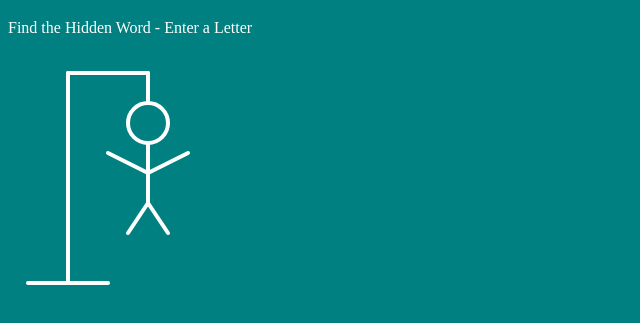
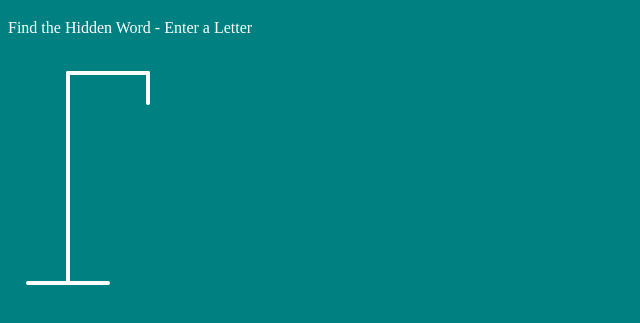
Before and after one commit to NicoleGeorge/hangman-game, a plain HTML site: page index.html in a window 1280 px wide. Shown: the part 61-384 px from the top of the page, without its empty margins (0-640 px from the left). Drawn offline with Linux system fonts and the light colour scheme.

Commit message:
setting up for game - added class to figure and set display to none

```diff
--- a/index.html
+++ b/index.html
@@ -18,16 +18,16 @@
         <line x1="20" y1="230" x2="100" y2="230" />
 
         <!-- HEAD -->
-        <circle cx="140" cy="70" r="20" />
+        <circle cx="140" cy="70" r="20" class="figure-part" />
 
         <!-- BODY -->
-        <line x1="140" y1="90" x2="140" y2="150" />
+        <line x1="140" y1="90" x2="140" y2="150" class="figure-part" />
         <!-- ARMS -->
-        <line x1="140" y1="120" x2="100" y2="100" />
-        <line x1="140" y1="120" x2="180" y2="100" />
+        <line x1="140" y1="120" x2="100" y2="100" class="figure-part" />
+        <line x1="140" y1="120" x2="180" y2="100" class="figure-part"  />
         <!-- LEGS -->
-        <line x1="140" y1="150" x2="120" y2="180" />
-        <line x1="140" y1="150" x2="160" y2="180" />
+        <line x1="140" y1="150" x2="120" y2="180" class="figure-part"  />
+        <line x1="140" y1="150" x2="160" y2="180" class="figure-part"  />
     </div>
 
     <script src="script.js"></script>
--- a/style.css
+++ b/style.css
@@ -9,3 +9,7 @@ body {
     stroke-width: 4px;
     stroke-linecap: round;
 }
+
+.figure-part {
+display: none;
+}
```
